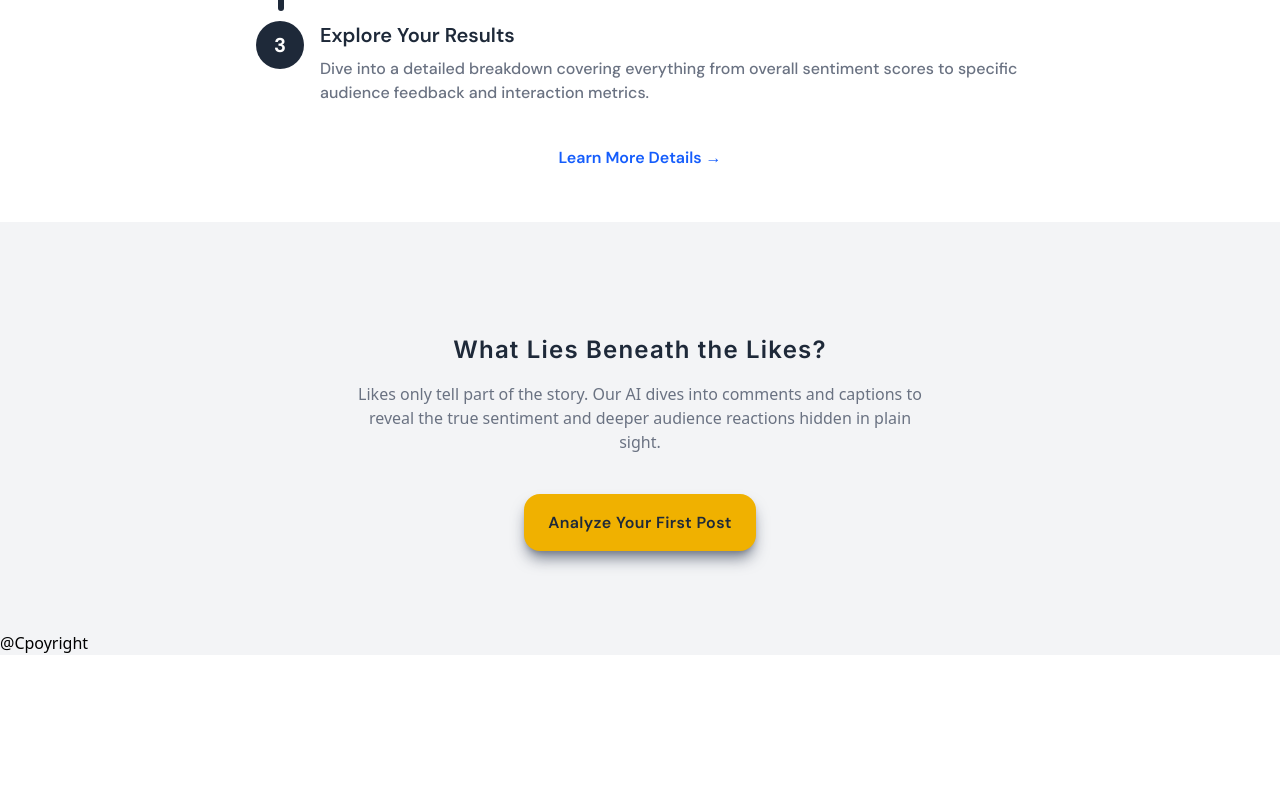
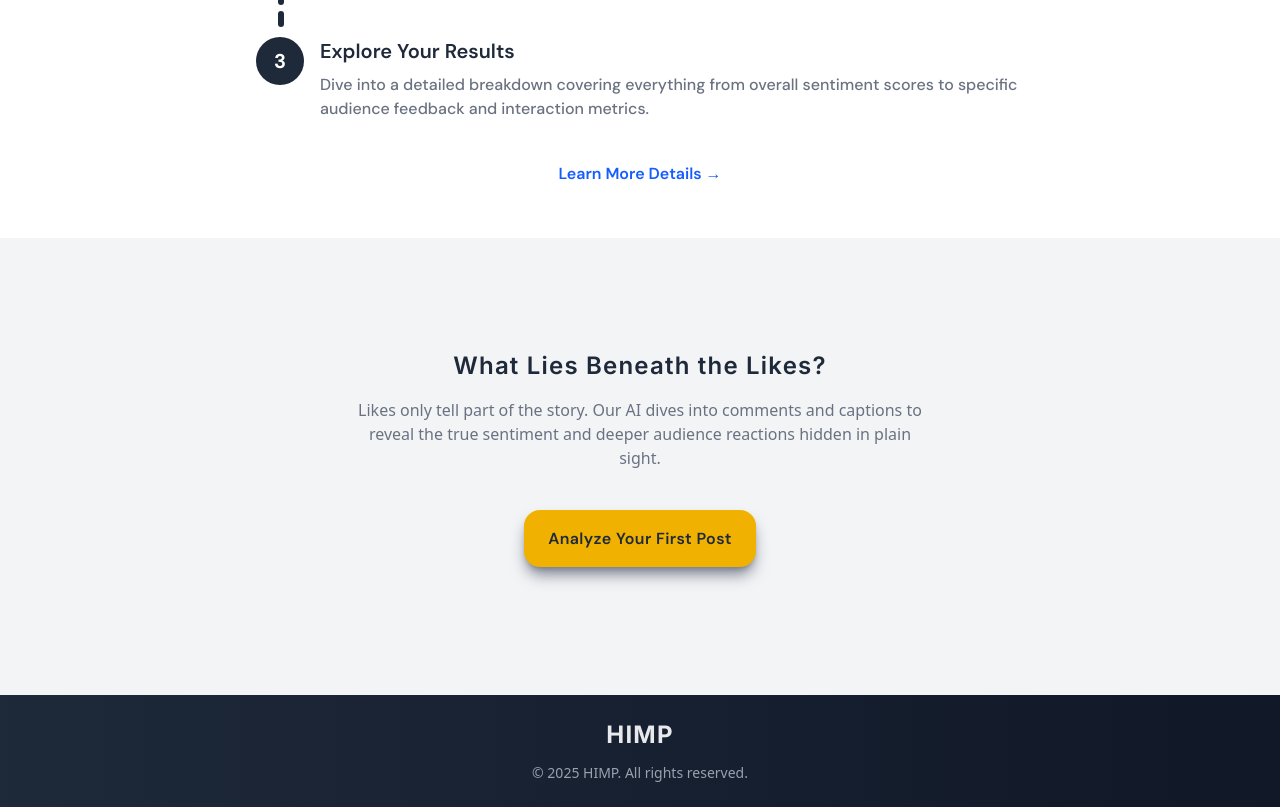
Before and after one commit to ErfanSafari0503/New-Himp, a React (Vite) app: page / in a window 1280 px wide. Shown: the part 2231-3038 px from the top of the page. Before the commit the page ends 2886 px from the top, so only its background shows below. Built offline with nearby package versions, Linux system fonts and the light colour scheme.

Commit message:
feat(footer): implement footer component with copyright and logo click functionality

```diff
--- a/src/ui/AppLayout.jsx
+++ b/src/ui/AppLayout.jsx
@@ -4,10 +4,9 @@ import Header from './Header';
 
 function AppLayout() {
   return (
-    <div className="h-full w-dvw scroll-smooth bg-gray-100 pt-6">
+    <div className="min-h-dvh w-dvw scroll-smooth bg-gray-100 pt-6">
       <Header />
-
-      <main className="pt-20">
+      <main className="pt-24">
         <Outlet />
       </main>
 
--- a/src/ui/Footer.jsx
+++ b/src/ui/Footer.jsx
@@ -1,5 +1,28 @@
+import { Link } from 'react-router-dom';
+import { handleLogoClick, currentYear } from '../utils/helpers';
+
 function Footer() {
-  return <footer>@Cpoyright</footer>;
+  const year = currentYear();
+
+  return (
+    <footer className="mt-12 bg-gradient-to-r from-gray-800 to-gray-900 px-4 py-6">
+      <div className="container mx-auto">
+        <div className="flex flex-col items-center gap-3">
+          <div onClick={handleLogoClick} className="cursor-pointer">
+            <Link
+              to="/"
+              className="font-Inter text-2xl font-bold tracking-wider text-white/90"
+            >
+              HIMP
+            </Link>
+          </div>
+          <div className="text-sm tracking-normal text-gray-400">
+            © {year} HIMP. All rights reserved.
+          </div>
+        </div>
+      </div>
+    </footer>
+  );
 }
 
 export default Footer;
```
